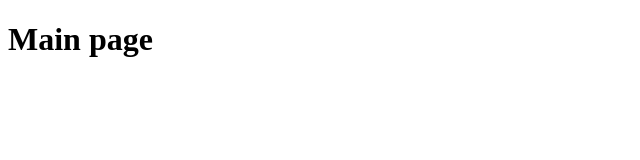
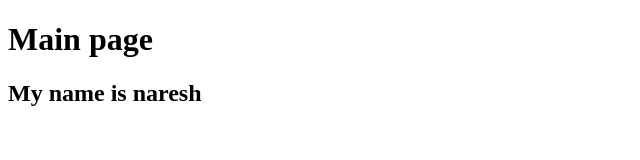
Before and after one commit to GaddamNaresh2654/branch, a plain HTML site: page index.html in a window 1280 px wide. Shown: the whole page, without its empty margins (0-640 px from the left). Drawn offline with Linux system fonts and the light colour scheme.

Commit message:
added content

```diff
--- a/index.html
+++ b/index.html
@@ -7,5 +7,6 @@
 </head>
 <body>
     <h1>Main page</h1>
+    <h2>My name is naresh</h2>
 </body>
 </html>
```
